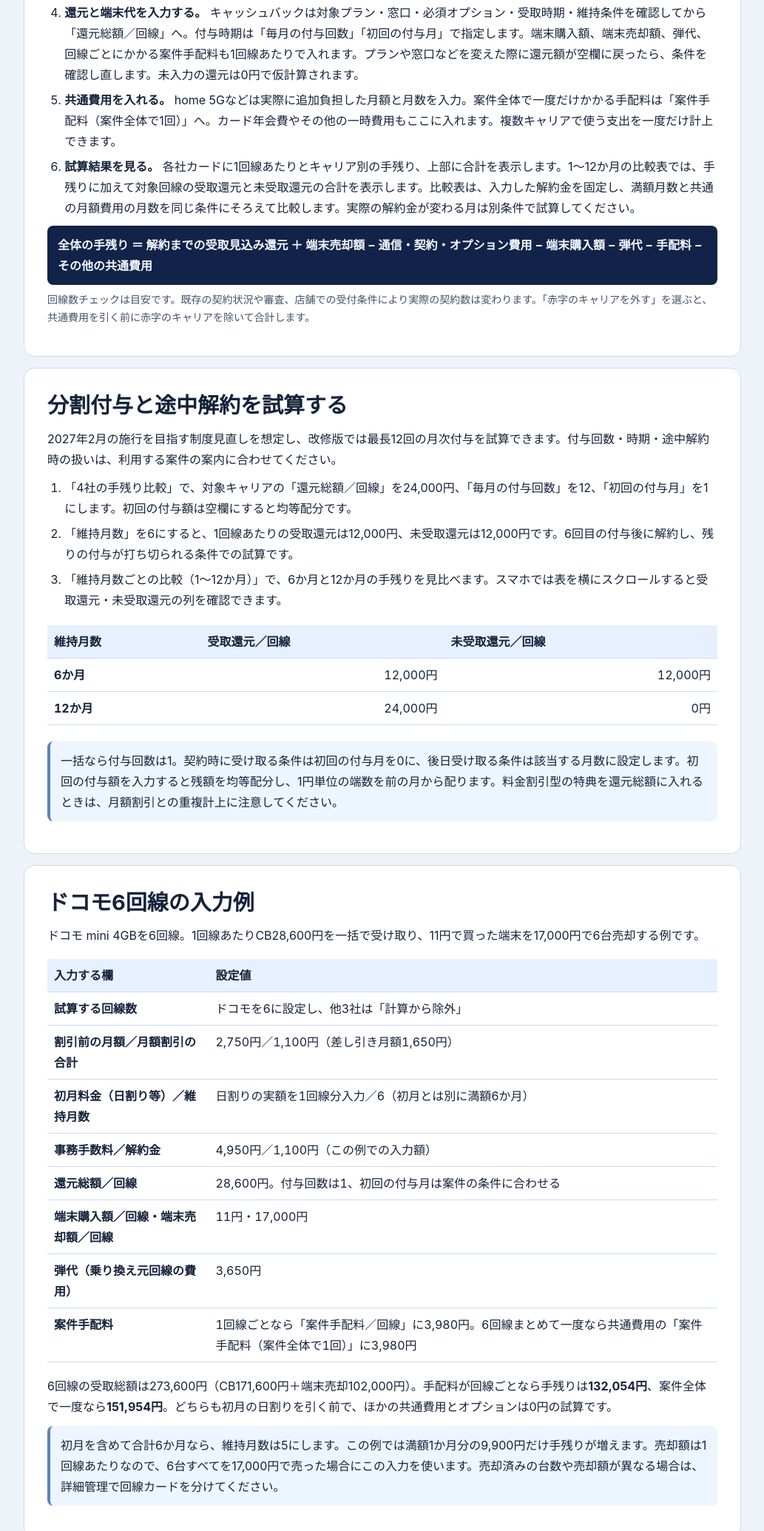
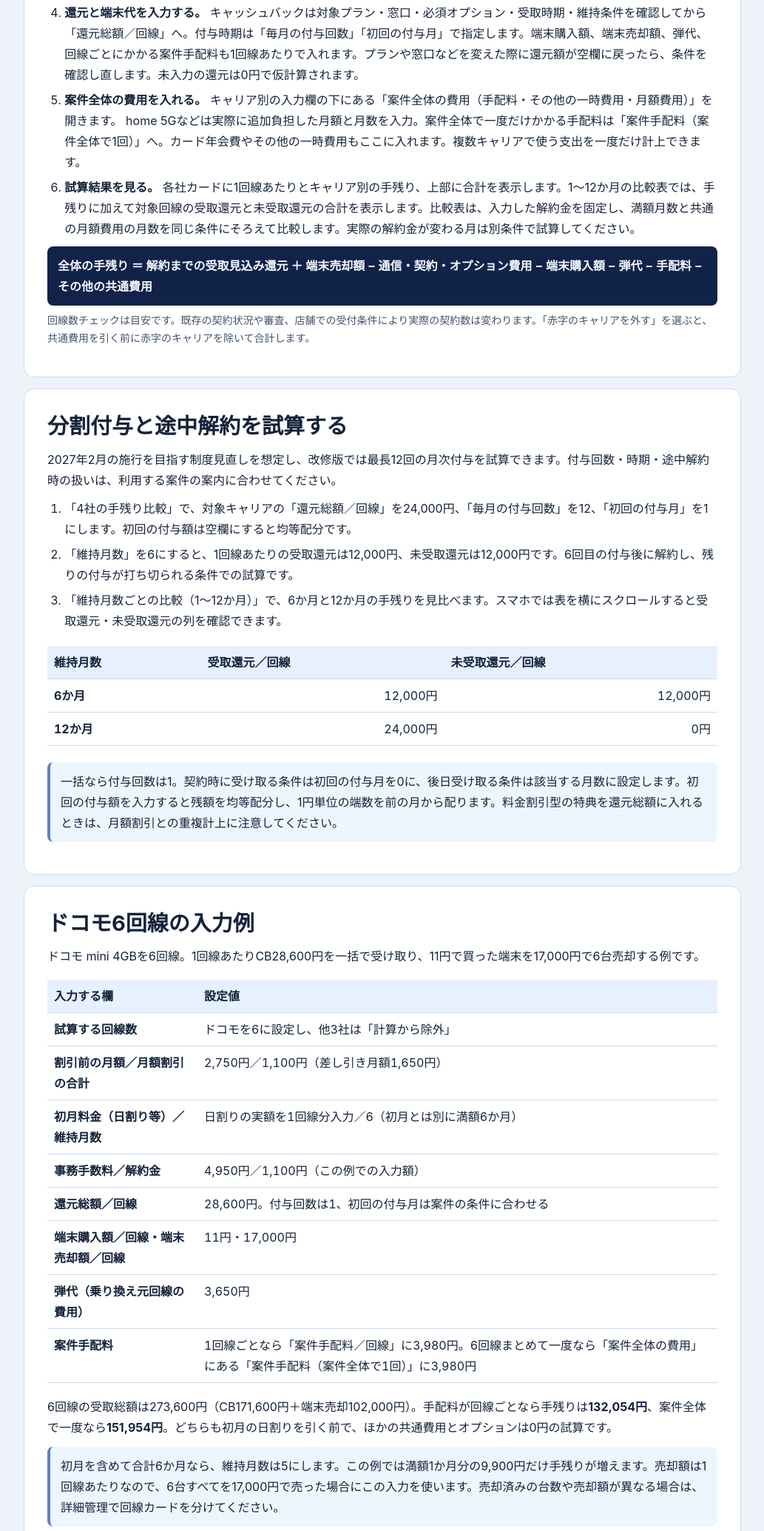
Before and after one commit to yappi7000/MNP-InterGreat-Syumireter-Manuarl-Ver.2, a plain HTML site: page index.html in a window 1280 px wide. Shown: the part 1115-3184 px from the top of the page at 74% size, without its empty margins (123-1156 px from the left). Drawn offline with Linux system fonts and the light colour scheme.

Commit message:
Update cost input instructions in index.html

```diff
--- a/index.html
+++ b/index.html
@@ -19,7 +19,7 @@
 <li><b>プランと申込窓口を選ぶ。</b> 基本料・事務手数料・解約金の初期値を確認し、見積もりに合わせて上書きします。「4社共通の設定」で事務手数料や維持月数などをまとめて入力することもできます。</li>
 <li><b>割引と維持費を入れる。</b> 「月額割引の合計」には実際に併用できる割引だけを入れます。「初月料金（日割り等）」と「初月オプション実額」は別欄です。初月を別に入力したら「維持月数」には翌月以降の満額月数を入れます。翌月以降のオプション料金と無料月数も分けて入力できます。たとえば加入月を含めて7か月無料なら、初月の実額は0円、翌月以降の無料月数は6です。</li>
 <li><b>還元と端末代を入力する。</b> キャッシュバックは対象プラン・窓口・必須オプション・受取時期・維持条件を確認してから「還元総額／回線」へ。付与時期は「毎月の付与回数」「初回の付与月」で指定します。端末購入額、端末売却額、弾代、回線ごとにかかる案件手配料も1回線あたりで入れます。プランや窓口などを変えた際に還元額が空欄に戻ったら、条件を確認し直します。未入力の還元は0円で仮計算されます。</li>
-<li><b>共通費用を入れる。</b> home 5Gなどは実際に追加負担した月額と月数を入力。案件全体で一度だけかかる手配料は「案件手配料（案件全体で1回）」へ。カード年会費やその他の一時費用もここに入れます。複数キャリアで使う支出を一度だけ計上できます。</li>
+<li><b>案件全体の費用を入れる。</b> キャリア別の入力欄の下にある「案件全体の費用（手配料・その他の一時費用・月額費用）」を開きます。 home 5Gなどは実際に追加負担した月額と月数を入力。案件全体で一度だけかかる手配料は「案件手配料（案件全体で1回）」へ。カード年会費やその他の一時費用もここに入れます。複数キャリアで使う支出を一度だけ計上できます。</li>
 <li><b>試算結果を見る。</b> 各社カードに1回線あたりとキャリア別の手残り、上部に合計を表示します。1〜12か月の比較表では、手残りに加えて対象回線の受取還元と未受取還元の合計を表示します。比較表は、入力した解約金を固定し、満額月数と共通の月額費用の月数を同じ条件にそろえて比較します。実際の解約金が変わる月は別条件で試算してください。</li>
 </ol>
 <p class="formula">全体の手残り ＝ 解約までの受取見込み還元 ＋ 端末売却額 − 通信・契約・オプション費用 − 端末購入額 − 弾代 − 手配料 − その他の共通費用</p>
@@ -50,7 +50,7 @@
 <tr><th scope="row">還元総額／回線</th><td>28,600円。付与回数は1、初回の付与月は案件の条件に合わせる</td></tr>
 <tr><th scope="row">端末購入額／回線・端末売却額／回線</th><td>11円・17,000円</td></tr>
 <tr><th scope="row">弾代（乗り換え元回線の費用）</th><td>3,650円</td></tr>
-<tr><th scope="row">案件手配料</th><td>1回線ごとなら「案件手配料／回線」に3,980円。6回線まとめて一度なら共通費用の「案件手配料（案件全体で1回）」に3,980円</td></tr>
+<tr><th scope="row">案件手配料</th><td>1回線ごとなら「案件手配料／回線」に3,980円。6回線まとめて一度なら「案件全体の費用」にある「案件手配料（案件全体で1回）」に3,980円</td></tr>
 </tbody></table></div>
 <p>6回線の受取総額は273,600円（CB171,600円＋端末売却102,000円）。手配料が回線ごとなら手残りは<strong>132,054円</strong>、案件全体で一度なら<strong>151,954円</strong>。どちらも初月の日割りを引く前で、ほかの共通費用とオプションは0円の試算です。</p>
 <p class="note">初月を含めて合計6か月なら、維持月数は5にします。この例では満額1か月分の9,900円だけ手残りが増えます。売却額は1回線あたりなので、6台すべてを17,000円で売った場合にこの入力を使います。売却済みの台数や売却額が異なる場合は、詳細管理で回線カードを分けてください。</p>
```
